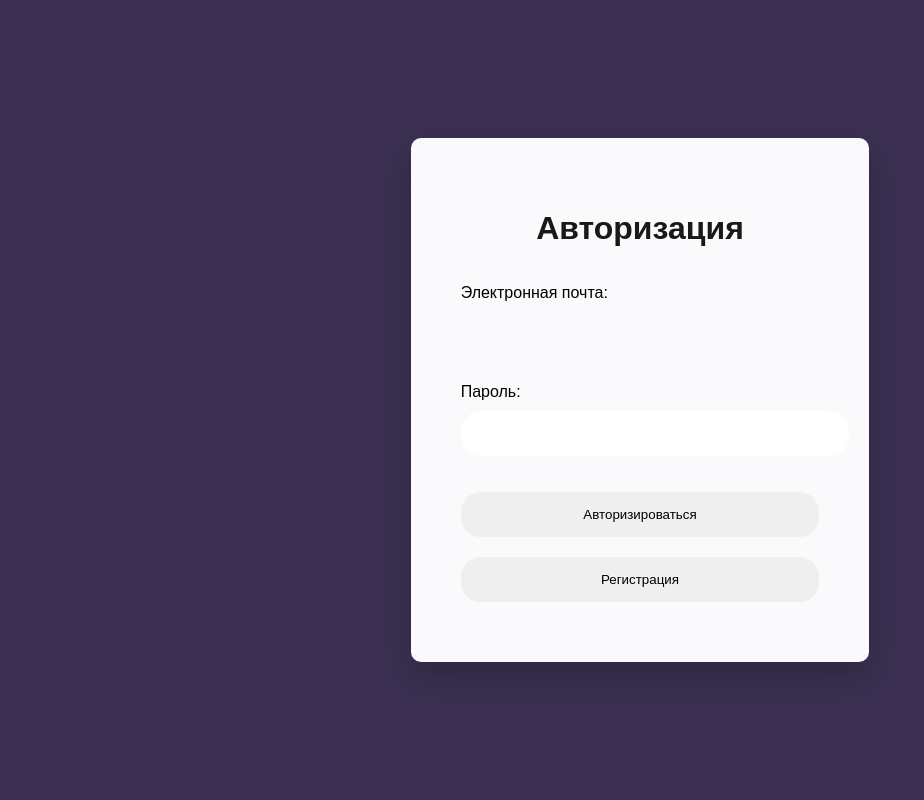
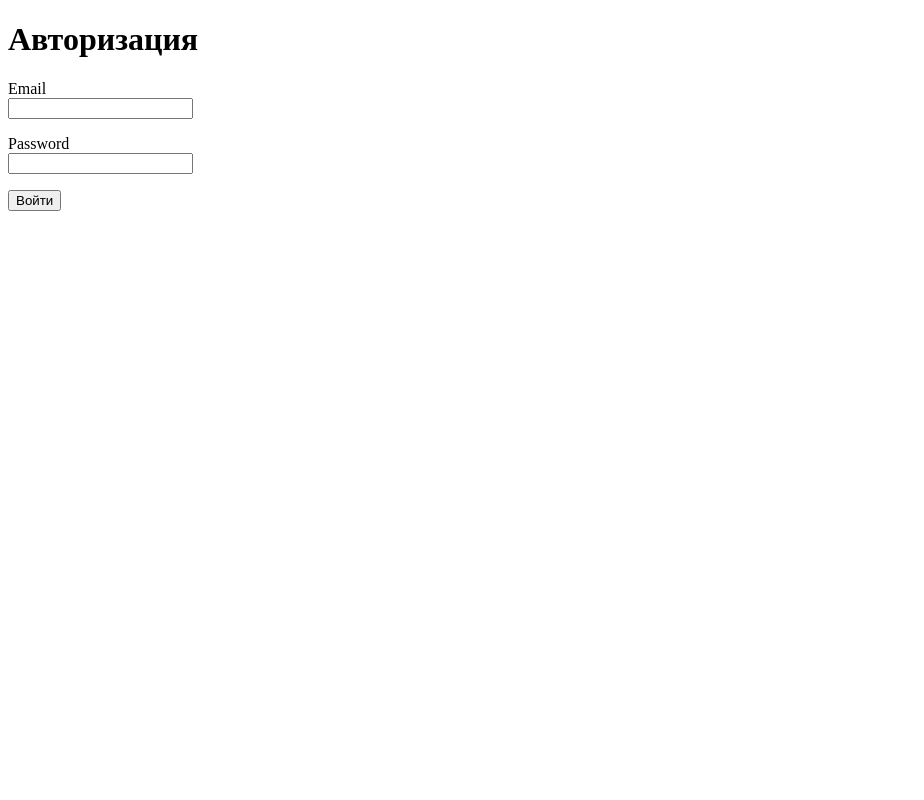
Before and after one commit to ElizabetDA/IT---progect, a Python web app: template templates/login.html in a window 1280 px wide. Shown: the whole page, without its empty margins (0-924 px from the left). Run offline with Jinja, Linux system fonts and the light colour scheme; the template is opened without the code that fills it, so the values that code supplies are empty, except form fields; form fields are guessed from the names that the template uses.

Commit message:
change register.html and login.html

```diff
--- a/templates/login.html
+++ b/templates/login.html
@@ -1,107 +1,33 @@
 <!DOCTYPE html>
-<html lang="en">
+<html lang="ru">
 <head>
     <meta charset="UTF-8">
     <meta name="viewport" content="width=device-width, initial-scale=1.0">
-    <title>Taxi Booking</title>
-    <style>
-        body {
-            font-family: 'Montserrat', sans-serif;
-            margin: 0;
-            padding: 0;
-            height: 100vh;
-            display: flex;
-            align-items: center;
-            justify-content: center;
-            background-color: #3B3052;
-        }
-
-        .container {
-            background-color: #FAF9FC;
-            padding: 50px;
-            border-radius: 10px;
-            box-shadow: 0 15px 35px rgba(0, 0, 0, 0.2);
-        }
-
-        .form-container {
-            display: flex;
-            flex-direction: column;
-            align-items: center;
-        }
-
-        form {
-            width: 100%;
-            max-width: 400px;
-            margin: 0 auto;
-        }
-
-        h1 {
-            text-align: center;
-            color: #191919;
-        }
-
-        label {
-            margin-bottom: 10px;
-        }
-
-        input[type="text"],
-        input[type="password"],
-        input[type="submit"],
-        button {
-            width: 100%;
-            padding: 15px;
-            margin: 10px 0;
-            border: none;
-            border-radius: 20px;
-            outline: none;
-            cursor: pointer;
-        }
-
-        input[type="email"] {
-            width: 100%;
-            padding: 15px;
-            margin: 10px 0;
-            border: none;
-            border-radius: 20px;
-            outline: none;
-            background-color: #FAF9FC;
-            color: #3B3052;
-        }
-    </style>
+    <title>Авторизация</title>
 </head>
 <body>
-    <div class="container">
     <h1>Авторизация</h1>
-        <div class="form-container">
-            <form method="post" action="/login" enctype="multipart/form-data" novalidate onsubmit="login(); return false;">
+    <!-- Создаем форму используя Jinja -->
+    <form method="post" action="/login" enctype="multipart/form-data" novalidate>
         <!-- Защита от подделки межсайтовых запросов-->
-                <input type="hidden" name="csrf_token" value="your_csrf_token_here">
-                <!-- Получаем значения из полей -->
+        {{ form.csrf_token }}
         <p>
             <!-- Валидация Электронной почты-->
-                    <label for="email">Электронная почта:</label>
-                    <input type="email" id="email" name="email" required>
+            {{ form.email.label }} <br>
+            {{ form.email() }}
+            {% for error in form.email.errors %}
+                <span style="color: red;">{{ error }}</span><br>
+            {% endfor %}
         </p>
         <p>
             <!-- Валидация Пароля-->
-                    <label for="password">Пароль:</label>
-                    <input type="password" id="password" name="password" required>
+            {{ form.password.label }} <br>
+            {{ form.password() }}
+            {% for error in form.password.errors %}
+                <span style="color: red;">{{ error }}</span><br>
+            {% endfor %}
         </p>
-                <input type="submit" value="Авторизироваться">
-                <button onclick="window.location.href='register.html'">Регистрация</button>
+        <input type="submit" value="Войти">
     </form>
-        </div>
-    </div>
-
-    <script>
-        function login() {
-            const email = document.getElementById('email').value;
-            const password = document.getElementById('password').value;
-
-            // Here you can send the login data to the backend for authentication
-            console.log("Email: " + email);
-            console.log("Password: " + password);
-        }
-    </script>
 </body>
 </html>
```
Also changed, not shown: templates/register.html (+22 -80 lines). Lines whose indentation alone changed are shown as unchanged.
